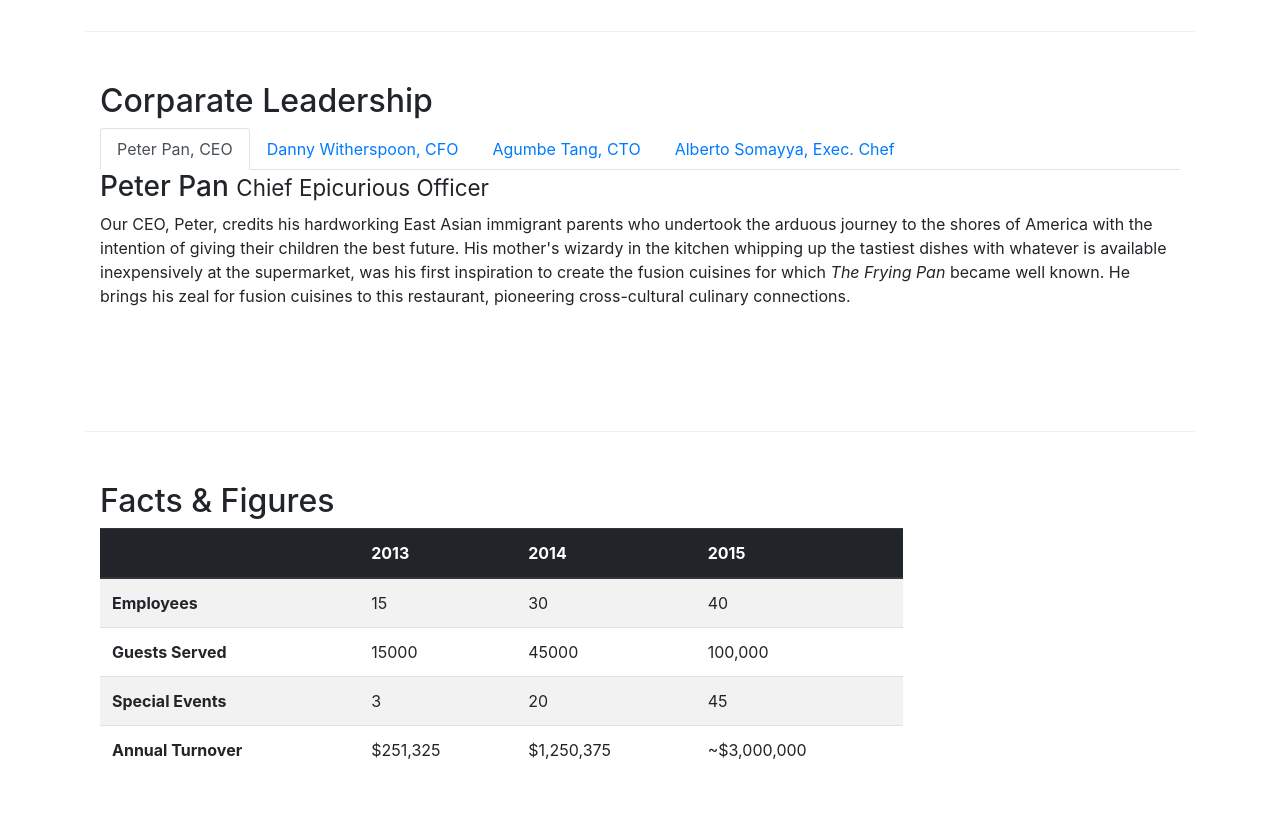
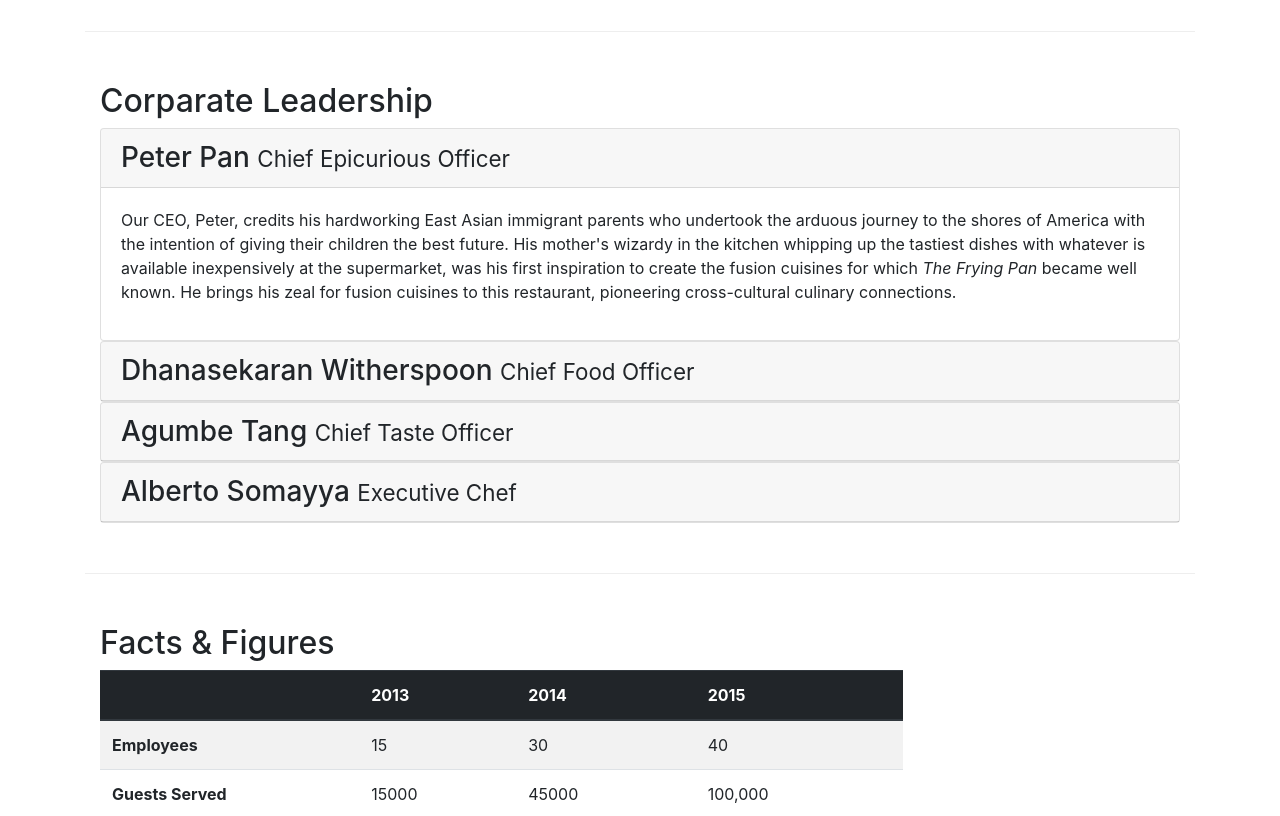
Before and after one commit to mymleo/conFusion, a website: page aboutus.html in a window 1280 px wide. Shown: the part 940-1756 px from the top of the page. Drawn offline with nearby package versions, Linux system fonts and the light colour scheme.

Commit message:
Accordion

```diff
--- a/aboutus.html
+++ b/aboutus.html
@@ -105,30 +105,19 @@
         <div class="row row-content">
             <div class="col-12">
                 <h2>Corparate Leadership</h2>
-                <ul class="nav nav-tabs">
-                    <li class="nav-item">
-                        <a class="nav-link active" href="#peter"
-                            role="tab" data-toggle="tab">Peter Pan, CEO</a>
-                    </li>
-                    <li class="nav-item">
-                        <a class="nav-link" href="#danny"
-                            role="tab" data-toggle="tab">Danny Witherspoon, CFO</a>
-                    </li>
-                    <li class="nav-item">
-                        <a class="nav-link" href="#agumbe"
-                            role="tab" data-toggle="tab">Agumbe Tang, CTO</a>
-                    </li>
-                    <li class="nav-item">
-                        <a class="nav-link" href="#alberto"
-                            role="tab" data-toggle="tab">Alberto Somayya, Exec. Chef</a>
-                    </li>
-                </ul>
-
-                <div class="tab-content">
-                    <div role="tabpanel" class="tab-pane fade show active" id="peter">
-                        <h3>Peter Pan <small>Chief Epicurious Officer</small></h3>
-                        <div class="d-none d-sm-block">
-                            <p>Our CEO, Peter, credits his hardworking East Asian
+                <div id="accordion">
+                    <div class="card">
+                        <div class="card-header" role="tab" id="peterhead">
+                            <h3 class="mb-0">
+                                <a data-toggle="collapse" data-target="#peter">
+                                    Peter Pan <small>Chief Epicurious Officer</small>
+                                </a>
+                            </h3>
+                        </div>
+                        <div class="collapse show" id="peter" data-parent="#accordion">
+                            <div class="card-body">
+                                <p class="d-none d-sm-block">
+                                    Our CEO, Peter, credits his hardworking East Asian
                                     immigrant parents who undertook the arduous journey
                                     to the shores of America with the intention of
                                     giving their children the best future. His
@@ -143,11 +132,20 @@
                                 </p>
                             </div>
                         </div>
+                    </div>
 
-                    <div role="tabpanel" class="tab-pane fade" id="danny">
-                        <h3>Dhanasekaran Witherspoon <small>Chief Food Officer</small></h3>
-                        <div class="d-none d-sm-block">
-                            <p>Our CFO, Danny, as he is affectionately referred
+                    <div class="card">
+                        <div class="card-header" role="tab" id="dannyhead">
+                            <h3 class="mb-0">
+                                <a data-toggle="collapse" data-target="#danny">
+                                    Dhanasekaran Witherspoon <small>Chief Food Officer</small>
+                                </a>
+                            </h3>
+                        </div>
+                        <div class="collapse" id="danny" data-parent="#accordion">
+                            <div class="card-body">
+                                <p class="d-none d-sm-block">
+                                    Our CFO, Danny, as he is affectionately referred
                                     to by his colleagues, comes from a long established
                                     family tradition in farming and produce. His
                                     experiences growing up on a farm in the Australian
@@ -158,11 +156,20 @@
                                 </p>
                             </div>
                         </div>
+                    </div>
 
-                    <div role="tabpanel" class="tab-pane fade" id="agumbe">
-                        <h3>Agumbe Tang <small>Chief Taste Officer</small></h3>
-                        <div class="d-none d-sm-block">
-                            <p>Blessed with the most discerning gustatory sense,
+                    <div  class="card">
+                        <div class="card-header" role="tab" id="agumbehead">
+                            <h3 class="mb-0">
+                                <a data-toggle="collapse" data-target="#agumbe">
+                                    Agumbe Tang <small>Chief Taste Officer</small>
+                                </a>
+                            </h3>
+                        </div>
+                        <div class="collapse" id="agumbe" data-parent="#accordion">
+                            <div class="card-body">
+                                <p class="d-none d-sm-block">
+                                    Blessed with the most discerning gustatory sense,
                                     Agumbe, our CTO, personally ensures that every
                                     dish that we serve meets his exacting tastes.
                                     Our chefs dread the tongue lashing that ensues
@@ -172,13 +179,33 @@
                                 </p>
                             </div>
                         </div>
+                    </div>
 
-                    <div role="tabpanel" class="tab-pane fade" id="alberto">
-                        <h3>Alberto Somayya <small>Executive Chef</small></h3>
-                        <div class="d-none d-sm-block">
-                            <p>Award winning three-star Michelin chef with wide International experience having worked closely with whos-who in the culinary world, he specializes in creating mouthwatering Indo-Italian fusion experiences. He says, <em>Put together the cuisines from the two craziest cultures, and you get a winning hit! Amma Mia!</em></p>
+                    <div class="card">
+                        <div class="card-header" role="tab" id="albertohead">
+                            <h3 class="mb-0">
+                                <a data-toggle="collapse" data-target="#alberto">
+                                    Alberto Somayya <small>Executive Chef</small>
+                                </a>
+                            </h3>
+                        </div>
+                        <div class="collapse" id="alberto" data-parent="#accordion">
+                            <div class="card-body">
+                                <p class="d-none d-sm-block">
+                                    Award winning three-star Michelin chef
+                                    with wide International experience having
+                                    worked closely with whos-who in the
+                                    culinary world, he specializes in
+                                    creating mouthwatering Indo-Italian fusion
+                                    experiences. He says, <em>Put together
+                                    the cuisines from the two craziest
+                                    cultures, and you get a winning hit!
+                                    Amma Mia!</em>
+                                </p>
                             </div>
                         </div>
+                    </div>
+
                 </div>
             </div>
         </div>
```
Lines whose indentation alone changed are shown as unchanged.
